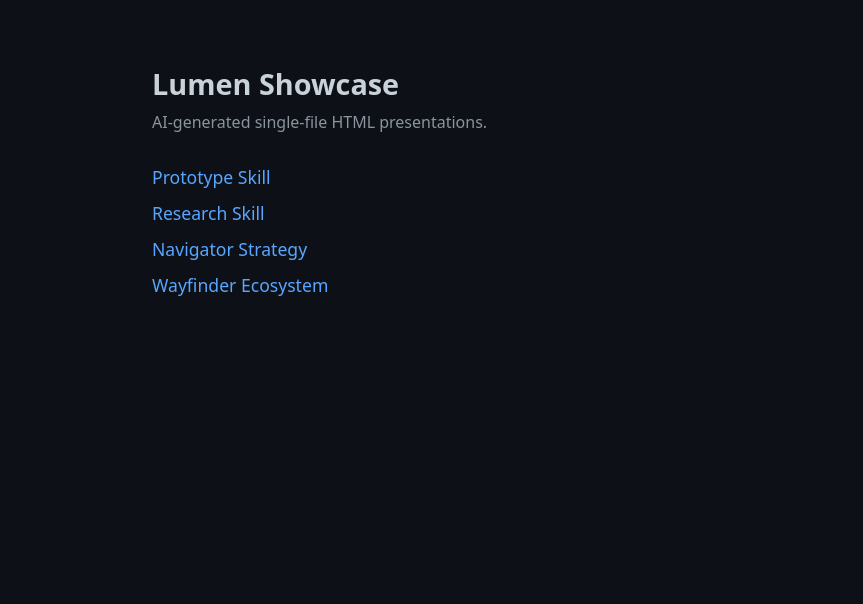
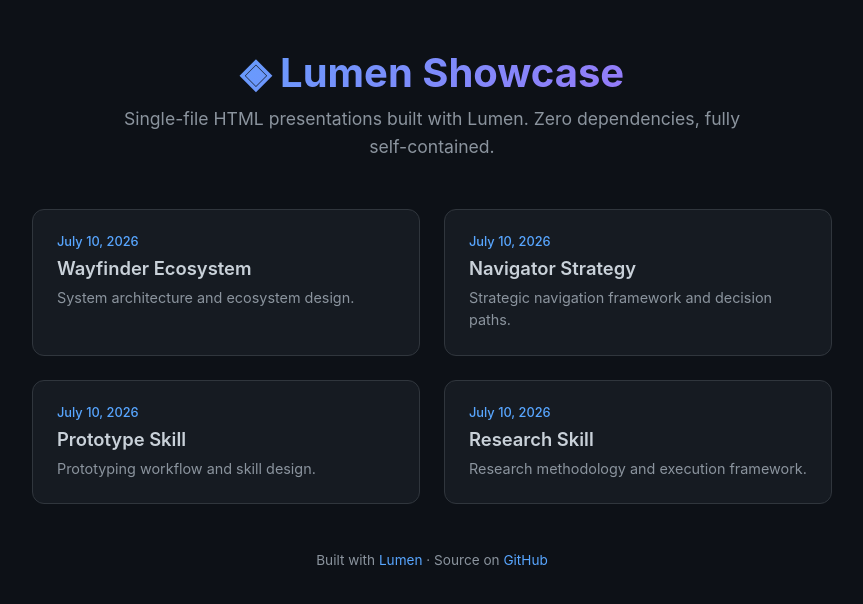
Before and after one commit to zosmaai/lumen-showcase, a plain HTML site: page index.html in a window 1280 px wide. Shown: the whole page, without its empty margins (208-1071 px from the left). Drawn offline with Linux system fonts and the light colour scheme.

Commit message:
Styled index.html landing page

```diff
--- a/index.html
+++ b/index.html
@@ -5,27 +5,95 @@
 <meta name="viewport" content="width=device-width, initial-scale=1.0">
 <title>Lumen Showcase</title>
 <style>
+  :root {
+    --bg: #0d1117; --surface: #161b22; --border: #30363d;
+    --text: #c9d1d9; --muted: #8b949e; --accent: #58a6ff;
+    --glow: rgba(88, 166, 255, 0.15);
+  }
   * { margin: 0; padding: 0; box-sizing: border-box; }
-  body { font-family: system-ui, sans-serif; background: #0d1117; color: #c9d1d9; display: flex; justify-content: center; padding: 4rem 1rem; }
-  .container { max-width: 560px; width: 100%; }
-  h1 { font-size: 1.8rem; margin-bottom: .5rem; }
-  p { color: #8b949e; margin-bottom: 2rem; }
-  ul { list-style: none; }
-  li { margin-bottom: .75rem; }
-  a { color: #58a6ff; text-decoration: none; font-size: 1.1rem; }
-  a:hover { text-decoration: underline; }
+  body {
+    font-family: 'Inter', system-ui, -apple-system, sans-serif;
+    background: var(--bg); color: var(--text);
+    min-height: 100vh;
+    display: flex; flex-direction: column; align-items: center;
+    padding: 3rem 1rem;
+  }
+  .header {
+    text-align: center;
+    max-width: 640px;
+    margin-bottom: 3rem;
+  }
+  .header h1 {
+    font-size: 2.5rem; font-weight: 700;
+    background: linear-gradient(135deg, var(--accent), #a371f7);
+    -webkit-background-clip: text; -webkit-text-fill-color: transparent;
+    margin-bottom: .5rem;
+  }
+  .header p { color: var(--muted); font-size: 1.1rem; line-height: 1.6; }
+  .grid {
+    display: grid;
+    grid-template-columns: repeat(auto-fit, minmax(280px, 1fr));
+    gap: 1.5rem;
+    max-width: 800px;
+    width: 100%;
+  }
+  .card {
+    background: var(--surface);
+    border: 1px solid var(--border);
+    border-radius: 12px;
+    padding: 1.5rem;
+    text-decoration: none;
+    color: var(--text);
+    transition: border-color .2s, transform .2s, box-shadow .2s;
+    display: flex; flex-direction: column; gap: .5rem;
+  }
+  .card:hover {
+    border-color: var(--accent);
+    transform: translateY(-2px);
+    box-shadow: 0 8px 24px var(--glow);
+  }
+  .card h2 { font-size: 1.15rem; font-weight: 600; }
+  .card p { color: var(--muted); font-size: .9rem; line-height: 1.5; }
+  .card .date { color: var(--accent); font-size: .8rem; font-weight: 500; }
+  .footer {
+    margin-top: 3rem;
+    color: var(--muted);
+    font-size: .85rem;
+  }
+  .footer a { color: var(--accent); text-decoration: none; }
+  .footer a:hover { text-decoration: underline; }
 </style>
 </head>
 <body>
-<div class="container">
-  <h1>Lumen Showcase</h1>
-  <p>AI-generated single-file HTML presentations.</p>
-  <ul>
-    <li><a href="prototype-skill.html">Prototype Skill</a></li>
-    <li><a href="research-skill.html">Research Skill</a></li>
-    <li><a href="navigator-strategy.html">Navigator Strategy</a></li>
-    <li><a href="wayfinder-ecosystem.html">Wayfinder Ecosystem</a></li>
-  </ul>
+<div class="header">
+  <h1>◈ Lumen Showcase</h1>
+  <p>Single-file HTML presentations built with Lumen. Zero dependencies, fully self-contained.</p>
+</div>
+<div class="grid">
+  <a href="wayfinder-ecosystem.html" class="card">
+    <span class="date">July 10, 2026</span>
+    <h2>Wayfinder Ecosystem</h2>
+    <p>System architecture and ecosystem design.</p>
+  </a>
+  <a href="navigator-strategy.html" class="card">
+    <span class="date">July 10, 2026</span>
+    <h2>Navigator Strategy</h2>
+    <p>Strategic navigation framework and decision paths.</p>
+  </a>
+  <a href="prototype-skill.html" class="card">
+    <span class="date">July 10, 2026</span>
+    <h2>Prototype Skill</h2>
+    <p>Prototyping workflow and skill design.</p>
+  </a>
+  <a href="research-skill.html" class="card">
+    <span class="date">July 10, 2026</span>
+    <h2>Research Skill</h2>
+    <p>Research methodology and execution framework.</p>
+  </a>
+</div>
+<div class="footer">
+  Built with <a href="https://github.com/the-forge-flow/lumen">Lumen</a> ·
+  Source on <a href="https://github.com/zosmaai/lumen-showcase">GitHub</a>
 </div>
 </body>
 </html>
```
